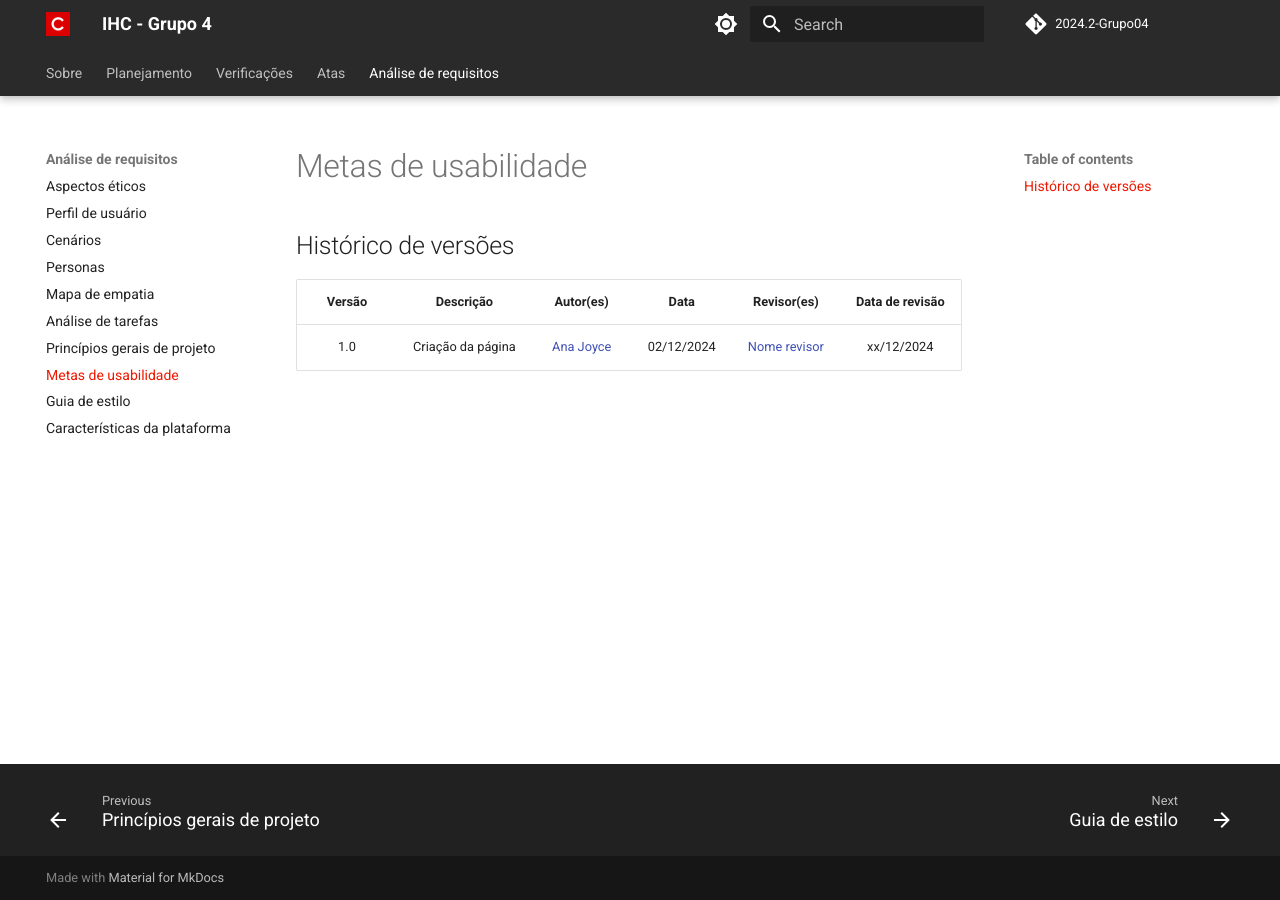
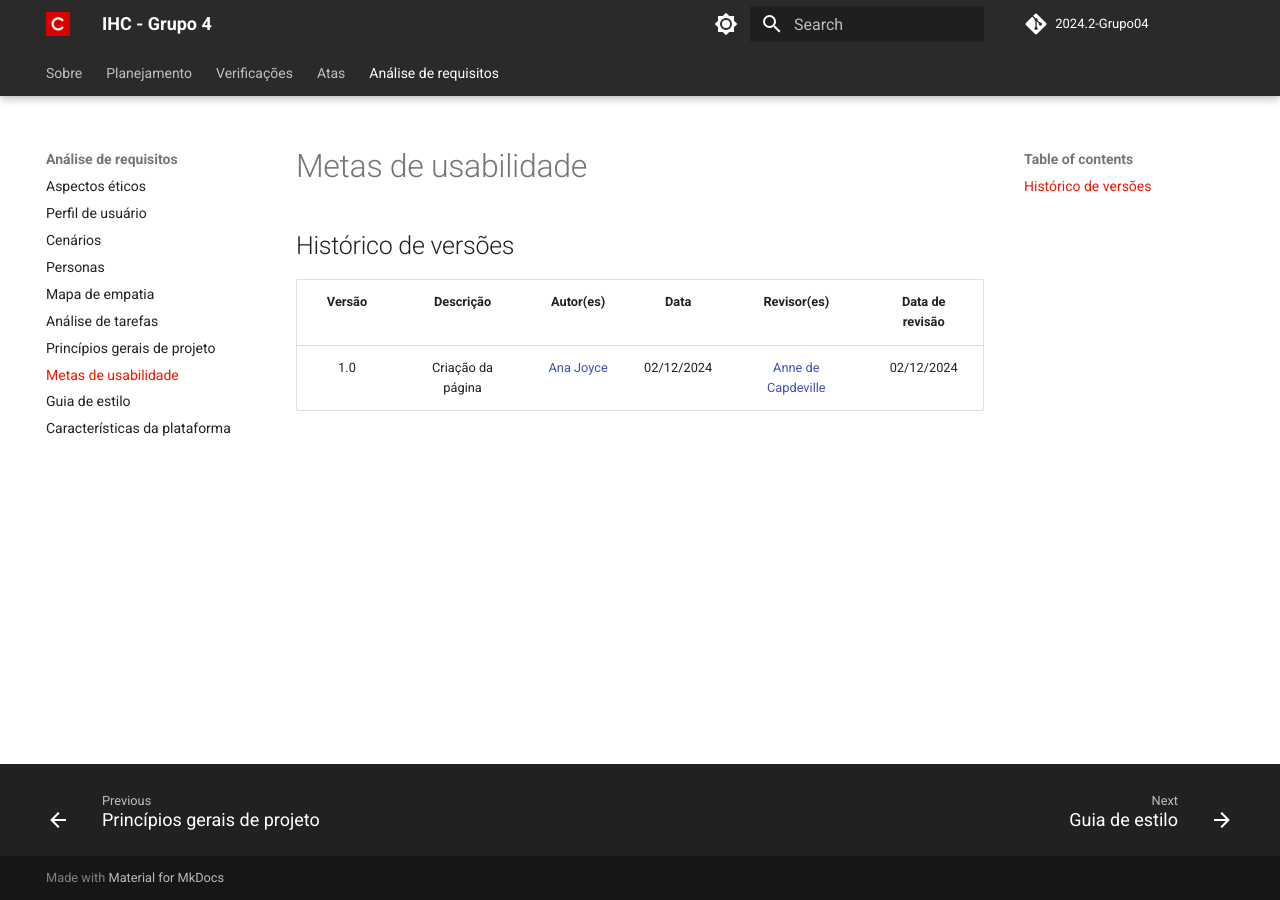
Before and after one commit to Interacao-Humano-Computador/2024.2-Grupo04, an MkDocs documentation site: the page built from docs/Analise-de-requisitos/metas-de-usabilidade.md, in a window 1280 px wide. Built offline with MkDocs 1.6.1 and Material for MkDocs 9.7.7, drawn with Linux system fonts in a browser that asks for light colours; comment, search, counter and statistics services are not loaded.

Commit message:
Update metas-de-usabilidade.md
revisado

```diff
--- a/docs/Analise-de-requisitos/metas-de-usabilidade.md
+++ b/docs/Analise-de-requisitos/metas-de-usabilidade.md
@@ -2,4 +2,4 @@
 
 | Versão |     Descrição      |                     Autor(es)                     |    Data    |                     Revisor(es)                     | Data de revisão |
 | :----: | :----------------: | :-----------------------------------------------: | :--------: | :-------------------------------------------------: | :-------------: |
-|  1.0   | Criação da página | [Ana Joyce](https://github.com/anajoyceamorim) | 02/12/2024 | [Nome revisor](https://github.com/) |   xx/12/2024   |
+|  1.0   | Criação da página | [Ana Joyce](https://github.com/anajoyceamorim) | 02/12/2024 |  [Anne de Capdeville](https://github.com/nanecapde) |   02/12/2024   |
```
